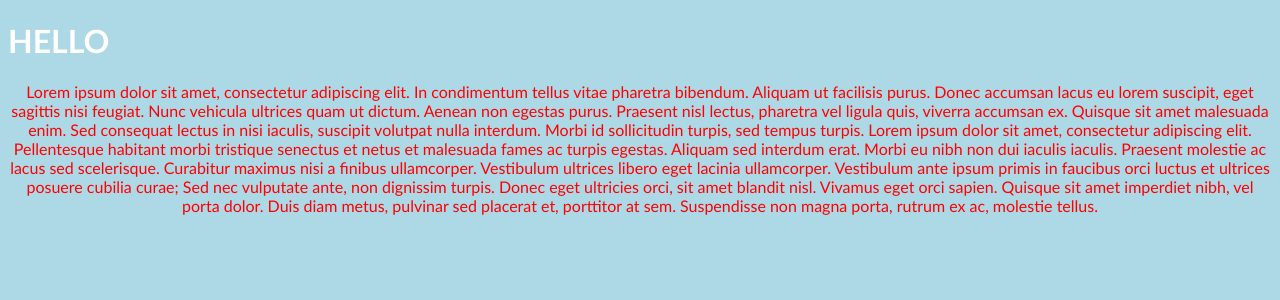
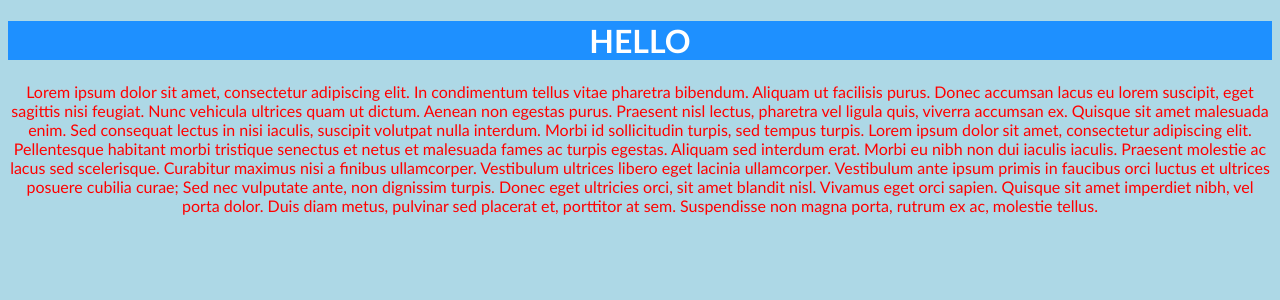
Before and after one commit to justhea/lab2, a PHP site: page / in a window 1280 px wide. Shown: the top 300 px of the page. Run offline with PHP 8.4, Linux system fonts and the light colour scheme.

Commit message:
Lesson 2.1 Colors

```diff
--- a/index.html
+++ b/index.html
@@ -1,16 +1,11 @@
 <!DOCTYPE html>
 <html>
   <head>
-    <style>
-      body{
-        background-color: yellow;
-      }
-    </style>
     <title></title>
     <link rel="stylesheet" href="style.css">
   </head>
 <body>
-<h1 class="left">HELLO</h1>
+<h1 class="bg-color">HELLO</h1>
 <P id = "para1">
   Lorem ipsum dolor sit amet, consectetur adipiscing elit. In condimentum tellus vitae pharetra bibendum. Aliquam ut facilisis purus. Donec accumsan lacus eu lorem suscipit, eget sagittis nisi feugiat. Nunc vehicula ultrices quam ut dictum. Aenean non egestas purus. Praesent nisl lectus, pharetra vel ligula quis, viverra accumsan ex. Quisque sit amet malesuada enim. Sed consequat lectus in nisi iaculis, suscipit volutpat nulla interdum. Morbi id sollicitudin turpis, sed tempus turpis. Lorem ipsum dolor sit amet, consectetur adipiscing elit. Pellentesque habitant morbi tristique senectus et netus et malesuada fames ac turpis egestas.
 
--- a/style.css
+++ b/style.css
@@ -21,3 +21,6 @@ body {
   *{
       font-family: 'Gill Sans', 'Gill Sans MT', Calibri, 'Trebuchet MS', sans-serif;
   }
+  .bg-color{
+      background-color: dodgerblue;
+  }
```
